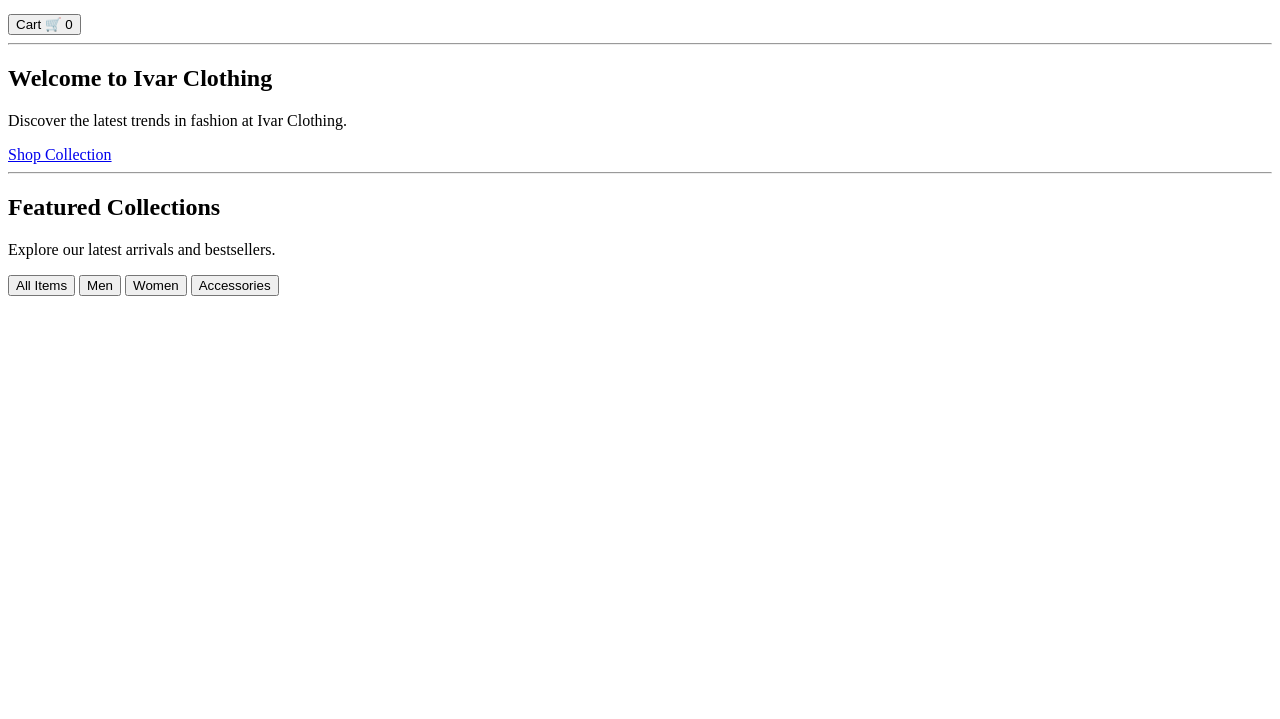
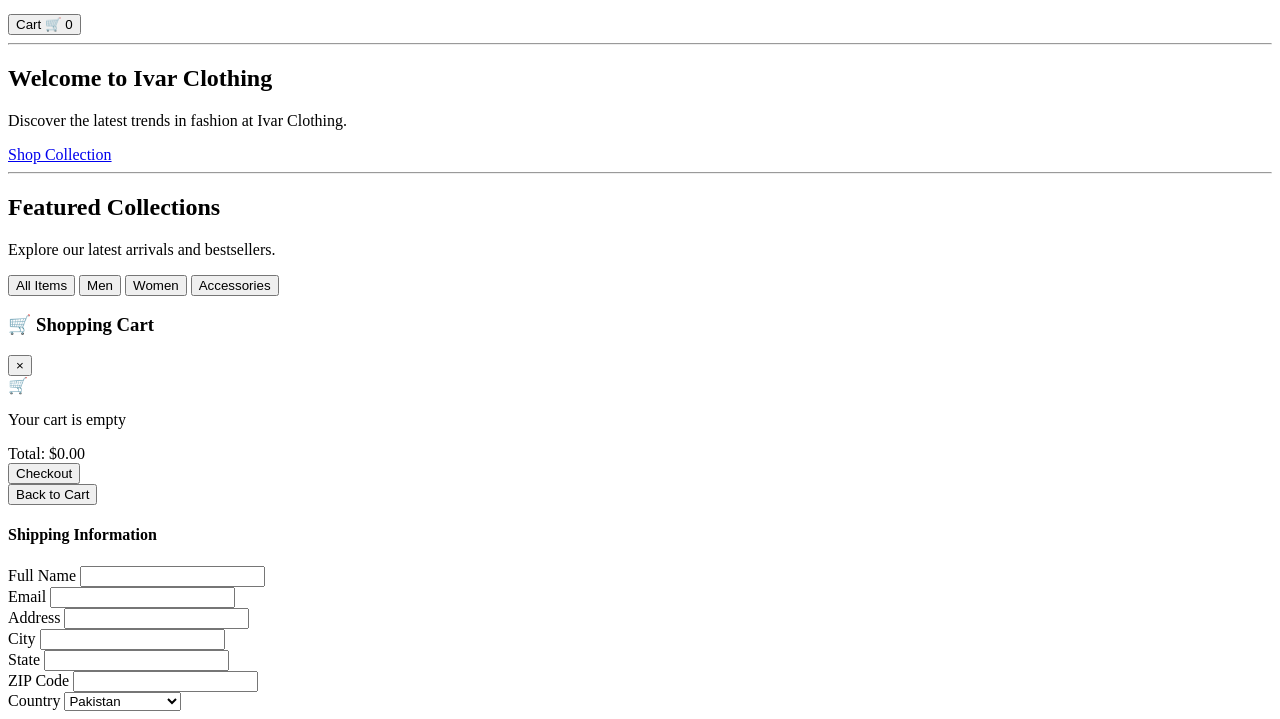
Before and after one commit to shuraimbalochofficial/IvarClothing, a plain HTML site: page index.html in a window 1280 px wide. Shown: the part 116-835 px from the top of the page. Before the commit the page ends 800 px from the top, so only its background shows below. Drawn offline with Linux system fonts and the light colour scheme.

Commit message:
Cart Section

```diff
--- a/index.html
+++ b/index.html
@@ -38,7 +38,6 @@
         <h1>Welcome to Ivar Clothing</h1>
         <p>Discover the latest trends in fashion at Ivar Clothing.</p>
         <a href="#products">Shop Collection</a>
-        <!-- I wanted to add an icon with the shop button but nevermind maybe later-->
       </div>
     </section>
 
@@ -75,5 +74,85 @@
         <!-- Product items will be added here -->
       </div>
     </section>
+
+    <!-- Cart Modal -->
+
+    <div class="cart-Modal" id="cartModal">
+      <div class="cart-content">
+        <div class="cart-header">
+          <h3>🛒 Shopping Cart</h3>
+          <button class="close-cart" onclick="toggleCart()">×</button>
+        </div>
+
+        <div class="cartItems">
+          <div class="empty-cart">
+            <div class="empty-cart-icon">🛒</div>
+            <p>Your cart is empty</p>
+          </div>
+        </div>
+
+        <div class="cart-total" id="cartTotal">
+          <div class="total-price" id="totalPrice">Total: $0.00</div>
+          <button
+            class="checkout-btn"
+            onclick="showCheckout()"
+            id="checkoutBtn"
+          >
+            Checkout
+          </button>
+        </div>
+
+        <div class="checkout-form" id="checkoutForm">
+          <button class="back-to-cart" onclick="hideCheckout()">
+            Back to Cart
+          </button>
+
+          <form onsubmit="processCheckout(event)">
+            <div class="form-section">
+              <h4>Shipping Information</h4>
+              <div class="form-group">
+                <label for="fullName">Full Name</label>
+                <input type="text" id="fullName" name="fullName" required />
+              </div>
+              <div class="form-group">
+                <label for="email">Email</label>
+                <input type="email" id="email" name="email" required />
+              </div>
+              <div class="form-group">
+                <label for="address">Address</label>
+                <input type="text" id="address" name="address" required />
+              </div>
+
+              <div class="form-row">
+                <div class="form-group">
+                  <label for="city">City</label>
+                  <input type="text" id="city" name="city" required />
+                </div>
+                <div class="form-group">
+                  <label for="state">State</label>
+                  <input type="text" id="state" name="state" required />
+                </div>
+                <div class="form-group">
+                  <label for="zip">ZIP Code</label>
+                  <input type="text" id="zip" name="zip" required />
+              </div>
+              <div class="form-group">
+                    <label for="country">Country</label>
+                    <select id="country" name="country" required>
+                      <option value="PK">Pakistan</option>
+                      <option value="US">United States</option>
+                      <option value="CA">Canada</option>
+                      <option value="UK">United Kingdom</option>
+                      <option value="AU">Australia</option>
+                      <option value="DE">Germany</option>
+                      <option value="FR">France</option>
+                      <option value="JP">Japan</option>
+                    </select>
+                </div>
+            </div>
+          </form>
+        </div>
+      </div>
+    </div>
   </body>
 </html>
```
